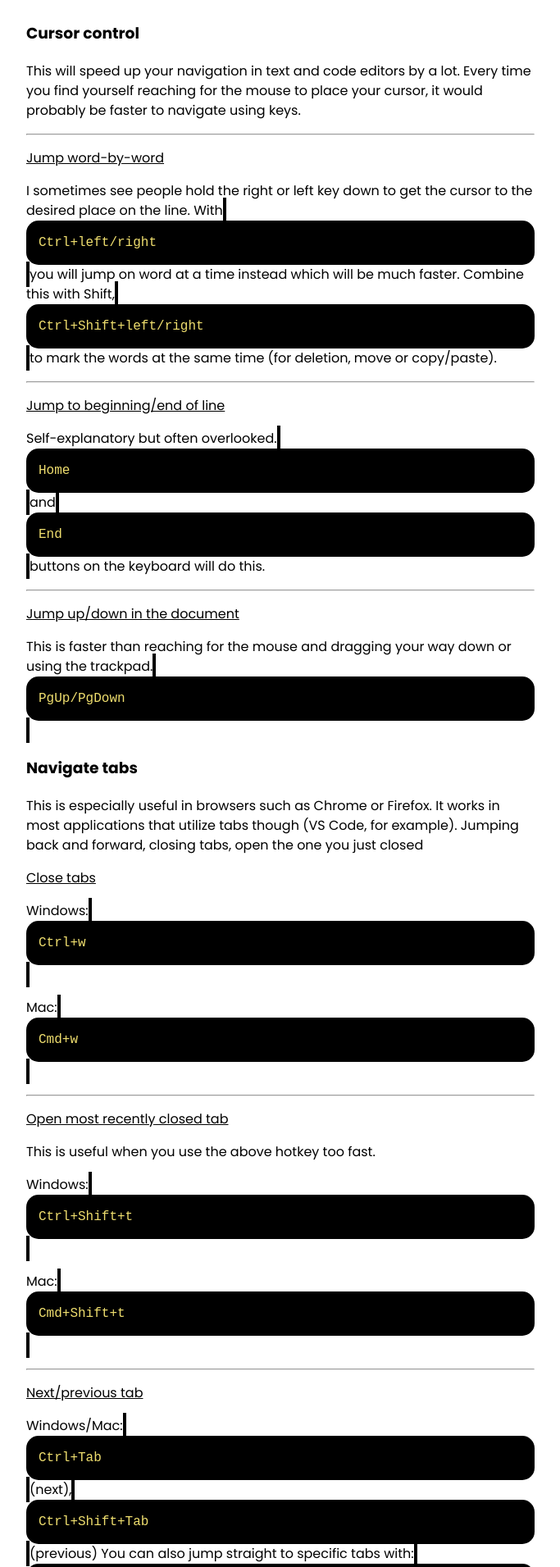
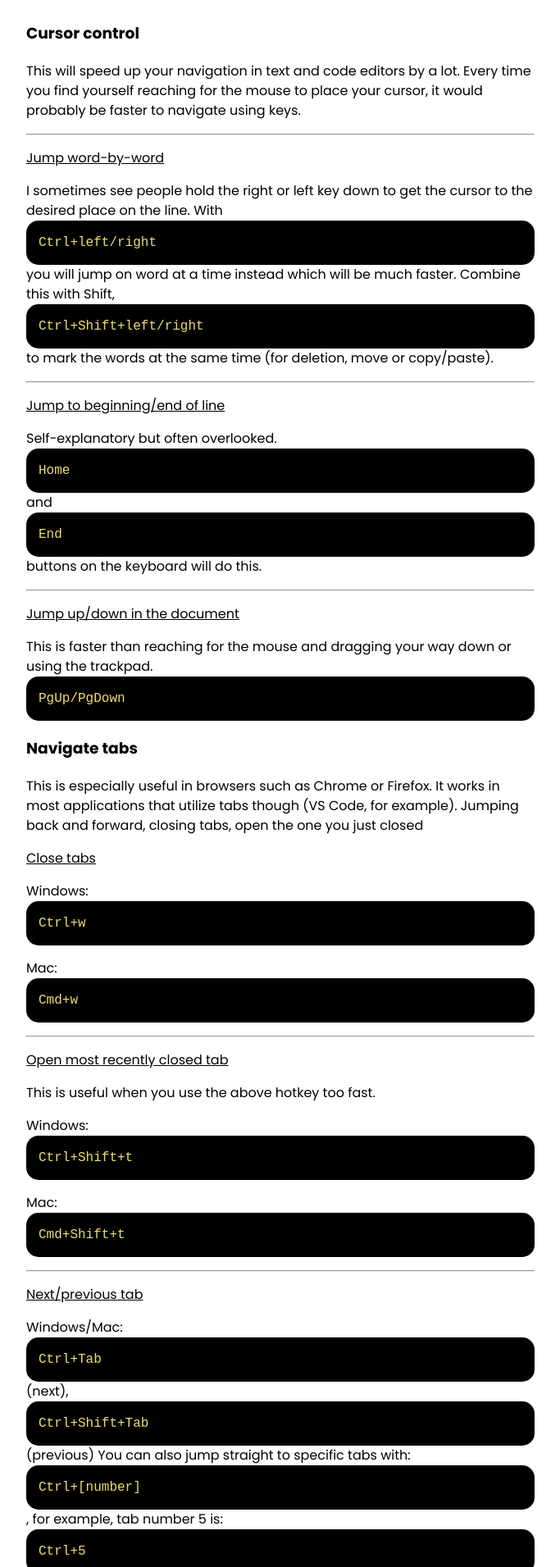
Before and after one commit to leafleaf90/VLblog, a Jekyll site: the page built from _posts/2020-06-28-hotkeys.md, in a window 1280 px wide. Shown: the part 873-2784 px from the top of the page at 82% size, without its empty margins (298-981 px from the left). Built offline with Jekyll 4.4.1, drawn with Linux system fonts in a browser that asks for light colours; some web fonts are replaced.

Commit message:
fix code blocks old post

```diff
--- a/_posts/2020-06-28-hotkeys.md
+++ b/_posts/2020-06-28-hotkeys.md
@@ -23,20 +23,20 @@ This will speed up your navigation in text and code editors by a lot. Every time
 
 <u>Jump word-by-word</u>
 
-I sometimes see people hold the right or left key down to get the cursor to the desired place on the line. With <span class="bg-black">`Ctrl+left/right`</span> you will jump on word at a time instead which will be much faster. Combine this with Shift, <span class="bg-black">`Ctrl+Shift+left/right`</span> to mark the words at the same time (for deletion, move or copy/paste).
+I sometimes see people hold the right or left key down to get the cursor to the desired place on the line. With `Ctrl+left/right` you will jump on word at a time instead which will be much faster. Combine this with Shift, `Ctrl+Shift+left/right` to mark the words at the same time (for deletion, move or copy/paste).
 
 <hr>
 
 <u>Jump to beginning/end of line</u>
 
-Self-explanatory but often overlooked. <span class="bg-black">`Home`</span> and <span class="bg-black">`End`</span> buttons on the keyboard will do this.
+Self-explanatory but often overlooked. `Home` and `End` buttons on the keyboard will do this.
 
 <hr>
 
 <u>Jump up/down in the document</u>
 
 This is faster than reaching for the mouse and dragging your way down or using the trackpad.
-<span class="bg-black">`PgUp/PgDown`</span>
+`PgUp/PgDown`
 
 ### Navigate tabs
 
@@ -44,9 +44,9 @@ This is especially useful in browsers such as Chrome or Firefox. It works in mos
 
 <u>Close tabs</u>
 
-Windows: <span class="bg-black">`Ctrl+w`</span>
+Windows: `Ctrl+w`
 
-Mac: <span class="bg-black">`Cmd+w`</span>
+Mac: `Cmd+w`
 
 <hr>
 
@@ -54,16 +54,16 @@ Mac: <span class="bg-black">`Cmd+w`</span>
 
 This is useful when you use the above hotkey too fast.
 
-Windows: <span class="bg-black">`Ctrl+Shift+t`</span>
+Windows: `Ctrl+Shift+t`
 
-Mac: <span class="bg-black">`Cmd+Shift+t`</span>
+Mac: `Cmd+Shift+t`
 
 <hr>
 
 <u>Next/previous tab</u>
 
-Windows/Mac: <span class="bg-black">`Ctrl+Tab`</span> (next), <span class="bg-black">`Ctrl+Shift+Tab`</span> (previous)
-You can also jump straight to specific tabs with: <span class="bg-black">`Ctrl+[number]`</span>, for example, tab number 5 is: <span class="bg-black">`Ctrl+5`</span>. The last tab is always at: <span class="bg-black">`Ctrl+9`</span>.
+Windows/Mac: `Ctrl+Tab` (next), `Ctrl+Shift+Tab` (previous)
+You can also jump straight to specific tabs with: `Ctrl+[number]`, for example, tab number 5 is: `Ctrl+5`. The last tab is always at: `Ctrl+9`.
 
 ### Organize open windows
 
@@ -71,9 +71,9 @@ This will make you faster in setting up and organizing your desktop environment.
 
 <u>Close current application/window</u>
 
-Windows: <span class="bg-black">`Alt+F4`</span>
+Windows: `Alt+F4`
 
-Mac: <span class="bg-black">`Cmd+q`</span>
+Mac: `Cmd+q`
 
 <hr>
 
@@ -81,7 +81,7 @@ Mac: <span class="bg-black">`Cmd+q`</span>
 
 This is useful for splitting your working space to work concurrently in many applications at the same time. You might want Excel on one half on the screen and your text editor on the other, for example.
 
-Windows: <span class="bg-black">`Windows button+direction key`</span>
+Windows: `Windows button+direction key`
 
 For example, the Windows button and right will put the window on the right half of your screen and let you choose what to display on the other half:
 ![split screen](/assets/post-media/2020-06-28/split_screen.png "split screen")
@@ -90,9 +90,9 @@ For example, the Windows button and right will put the window on the right half
 
 <u>Open Explorer/Finder</u>
 
-Windows: <span class="bg-black">`Windows button+e`</span>
+Windows: `Windows button+e`
 
-Mac: <span class="bg-black">`Option+Command+Space`</span>
+Mac: `Option+Command+Space`
 
 <hr>
 
@@ -100,9 +100,9 @@ Mac: <span class="bg-black">`Option+Command+Space`</span>
 
 Essential for jumping between open applications and windows.
 
-Windows: <span class="bg-black">`Alt+Tab`</span>. Use <span class="bg-black">`Alt+Ctrl+Shift`</span> to get an overview of all open windows.
+Windows: `Alt+Tab`. Use `Alt+Ctrl+Shift` to get an overview of all open windows.
 
-Mac: <span class="bg-black">`Cmd+Tab`</span> (switch between applications) <span class="bg-black">`Cmd+Shift+Tab`</span> (shift between open windows)
+Mac: `Cmd+Tab` (switch between applications) `Cmd+Shift+Tab` (shift between open windows)
 
 ### Functionality
 
@@ -110,9 +110,9 @@ Mac: <span class="bg-black">`Cmd+Tab`</span> (switch between applications) <span
 
 I don’t think we need to go through copy/paste, but copy unformatted is often overlooked. Sometimes when you paste the text might bring the formatting from wherever it was copied from.
 
-Windows: <span class="bg-black">`Ctrl+Shift+V`</span>
+Windows: `Ctrl+Shift+V`
 
-Mac: <span class="bg-black">`Command+Shift+Option+V`</span>
+Mac: `Command+Shift+Option+V`
 
 ### Settings
 
@@ -120,9 +120,9 @@ Mac: <span class="bg-black">`Command+Shift+Option+V`</span>
 
 This one is great if you write in different languages. It saves me a lot of time going between Swedish and English keyboard as the layout is different.
 
-Windows: <span class="bg-black">`Alt+Shift`</span>
+Windows: `Alt+Shift`
 
-Mac: <span class="bg-black">`Ctrl+Space`</span>
+Mac: `Ctrl+Space`
 
 ## Custom hotkeys
 
@@ -130,7 +130,7 @@ It starts getting really powerful when you customize the hotkeys to your specifi
 
 <u>Start applications</u>
 
-I have Chrome at <span class="bg-black">`Ctrl+Alt+c`</span>, VS Code at <span class="bg-black">`Ctrl+Alt+v`</span> and so on. You set these hotkeys (in Windows) by right-clicking the shortcut to the application and select properties:
+I have Chrome at `Ctrl+Alt+c`, VS Code at `Ctrl+Alt+v` and so on. You set these hotkeys (in Windows) by right-clicking the shortcut to the application and select properties:
 
 <img class="half-image" src="/assets/post-media/2020-06-28/chrome_hotkey.png"/>
 
```
